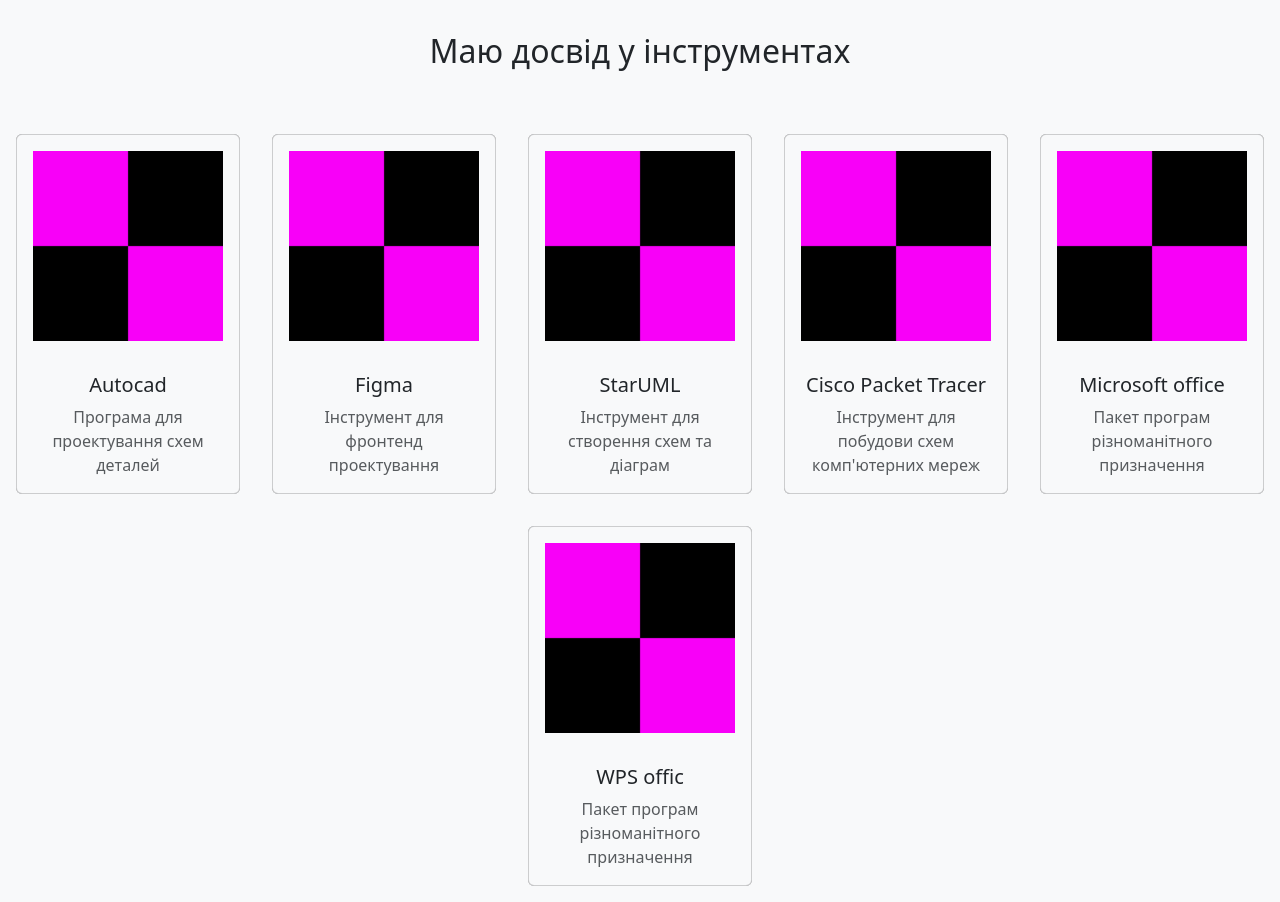
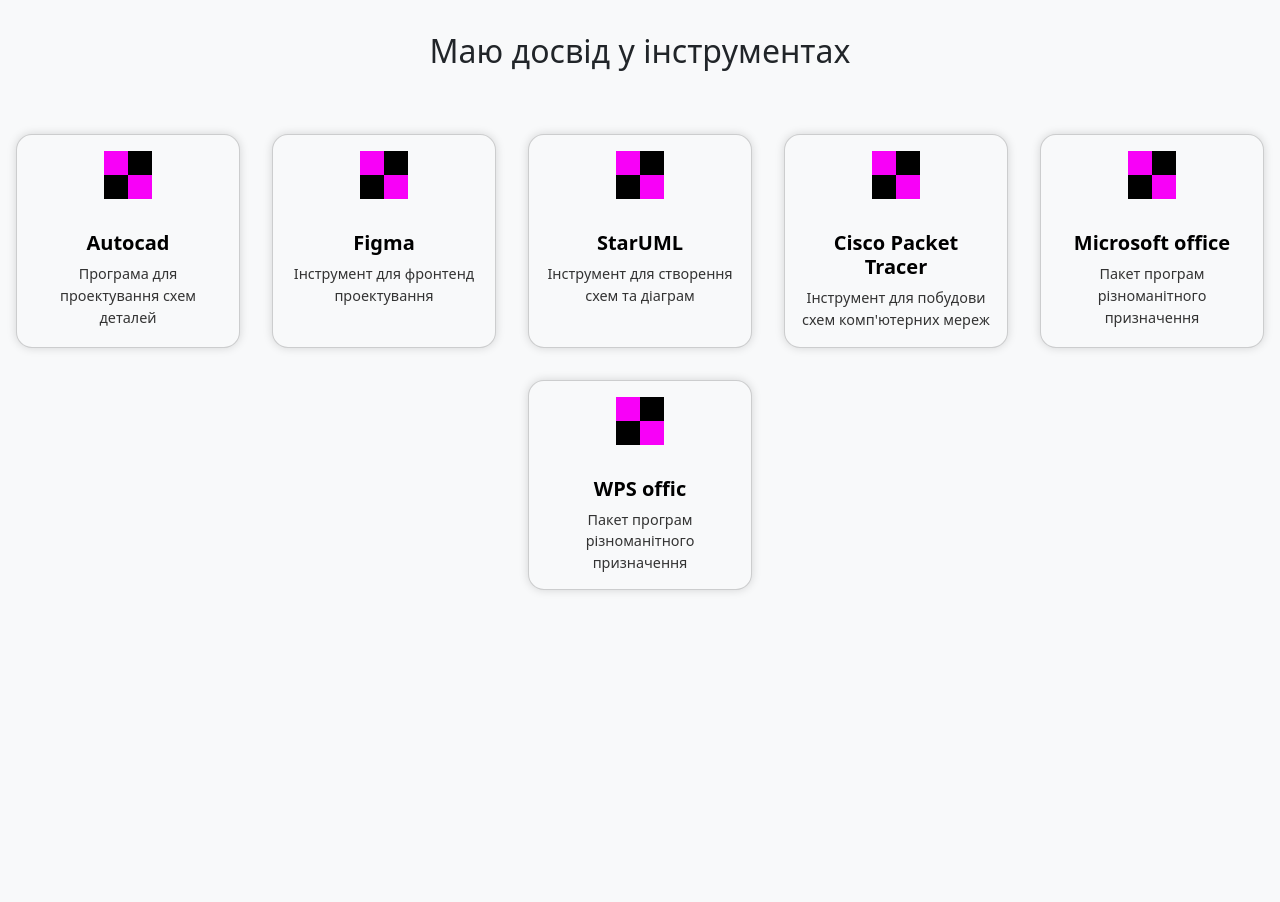
Before and after one commit to nickless37/JS-learning, a React (Create React App) app in the folder my-app/: page / in a window 1280 px wide. Shown: the part 1080-1982 px from the top of the page. After the commit the page ends 1686 px from the top, so only its background shows below. Built offline with nearby package versions, Linux system fonts and the light colour scheme.

Commit message:
navbar recovery point

```diff
--- a/my-app/src/App.css
+++ b/my-app/src/App.css
@@ -42,8 +42,3 @@
   backdrop-filter: blur(15px);
   border: 1px solid rgba(255, 255, 255, 0.1);
 }
-
-.bg-invert{
-  backdrop-filter: brightness(60%);
-
-}
--- a/my-app/src/App.js
+++ b/my-app/src/App.js
@@ -12,17 +12,49 @@ import DebagTexture from './images/Debag Texture.png'
 
 //кастомный компонент на основі картки з bootstrap
 function AppExpirience({name, description, logo, darkMode}){
-  const classes = `card text-center m-3  ${darkMode ? 'bg-dark text-light' : 'bg-light text-dark'} bg-invert`;
+  const cardStyle = {
+    width: '14rem',
+    borderRadius: '1rem',
+    transition: 'background-color 0.3s, color 0.3s',
+    backgroundColor: darkMode ? '#2c2f33' : '#f8f9fa',  // контрасніші кольори
+    color: darkMode ? '#f1f1f1' : '#222',
+    boxShadow: darkMode
+      ? '0 0 10px rgba(255,255,255,0.1)'
+      : '0 0 10px rgba(0,0,0,0.15)',
+  };
+
+  const titleStyle = {
+    fontWeight: 'bold',
+    color: darkMode ? '#ffffff' : '#000000',
+  };
+
+  const textStyle = {
+    fontSize: '0.9rem',
+    color: darkMode ? '#cccccc' : '#333333',
+  };
 
 
   return (
-    <div className={classes} style={{ width: '14rem' }}>
-      <img src={logo} className="card-img-top p-3" alt={name} />
-      <div className="card-body">
-        <h5 className="card-title">{name}</h5>
-        <p className="card-text text-muted">{description}</p>
-      </div>
+    <div className="card text-center m-3" style={cardStyle}>
+    <img
+      src={logo}
+      className="card-img-top p-3"
+      alt={name}
+      style={{
+        objectFit: 'contain',
+        height: 80,
+        filter: darkMode ? 'brightness(0.9)' : 'none',
+      }}
+    />
+    <div className="card-body">
+      <h5 className="card-title" style={titleStyle}>
+        {name}
+      </h5>
+      <p className="card-text" style={textStyle}>
+        {description}
+      </p>
     </div>
+  </div>
   );
 }
 
@@ -69,6 +101,7 @@ function App() {
   return (
     <div className="App">
       <Navbar expand="lg" className={getThemeClasses(darkMode ? 'navbar-dark' : 'navbar-light')}>
+        {/* я використав navbar для подальшої навігації та роботи з темами компонентів, бо це компонент має вбудовані варіанти тем */}
         <Container className='flex-column direction-colomn justify-self-center-custom '>
           <Navbar.Brand href="#" id='resume'>Резюме</Navbar.Brand>
           <Nav className="ms-auto">
```
